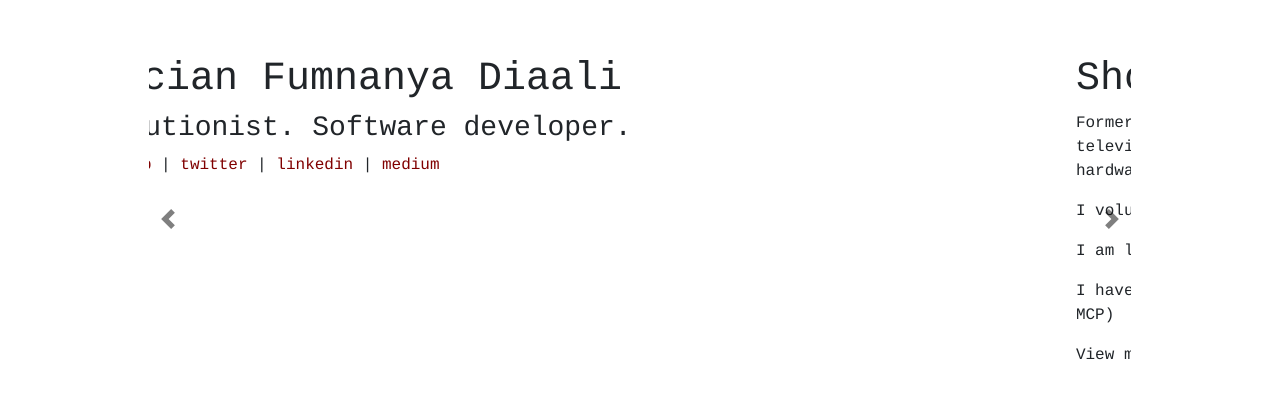
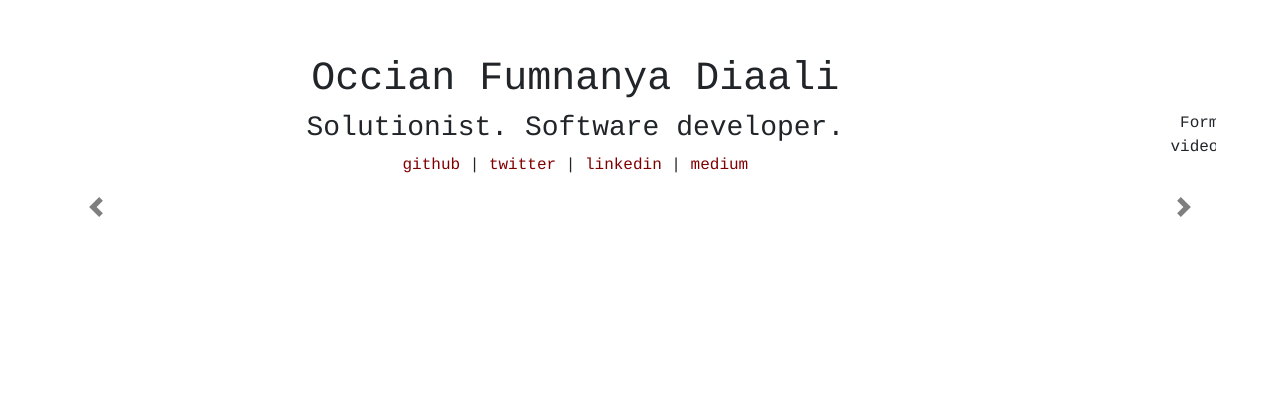
Before and after one commit to occiandiaali/i-am-occian, a React (Create React App) app: page / in a window 1280 px wide. Shown: the part 105-502 px from the top of the page. Built offline with nearby package versions, Linux system fonts and the light colour scheme.

Commit message:
change classname back to 'App'

```diff
--- a/src/App.tsx
+++ b/src/App.tsx
@@ -5,7 +5,7 @@ import Home from './components/Home';
 
 function App() {
   return (
-    <div className="container">
+    <div className="App">
       <Home/>
     </div>
   );
```
